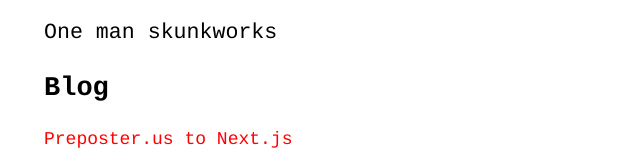
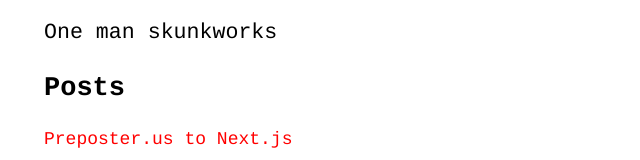
Before and after one commit to jjg/jasongullickson.com, a Next.js app: page / in a window 1280 px wide. Shown: the part 294-454 px from the top of the page, without its empty margins (290-930 px from the left). Built offline with nearby package versions, Linux system fonts and the light colour scheme.

Commit message:
Rename blog section.

```diff
--- a/pages/index.js
+++ b/pages/index.js
@@ -24,7 +24,7 @@
         <p>One man skunkworks</p>
       </section>
       <section className={'${utilStyles.headingMd} ${utilStyles.padding1ps}'}>
-        <h2 className={utilStyles.headingLg}>Blog</h2>
+        <h2 className={utilStyles.headingLg}>Posts</h2>
         <ul className={utilStyles.list}>
           {allPostsData.map(({ id, date, title }) => (
 			<li className={utilStyles.listItem} key={id}>
```
